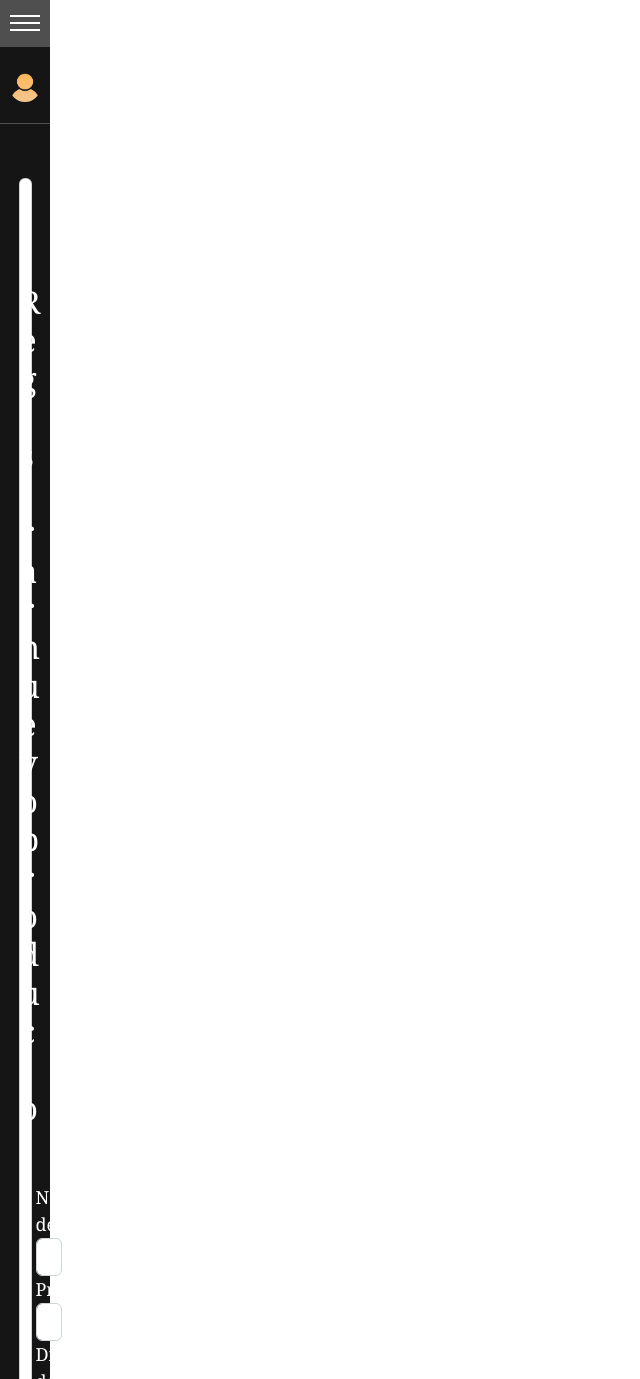
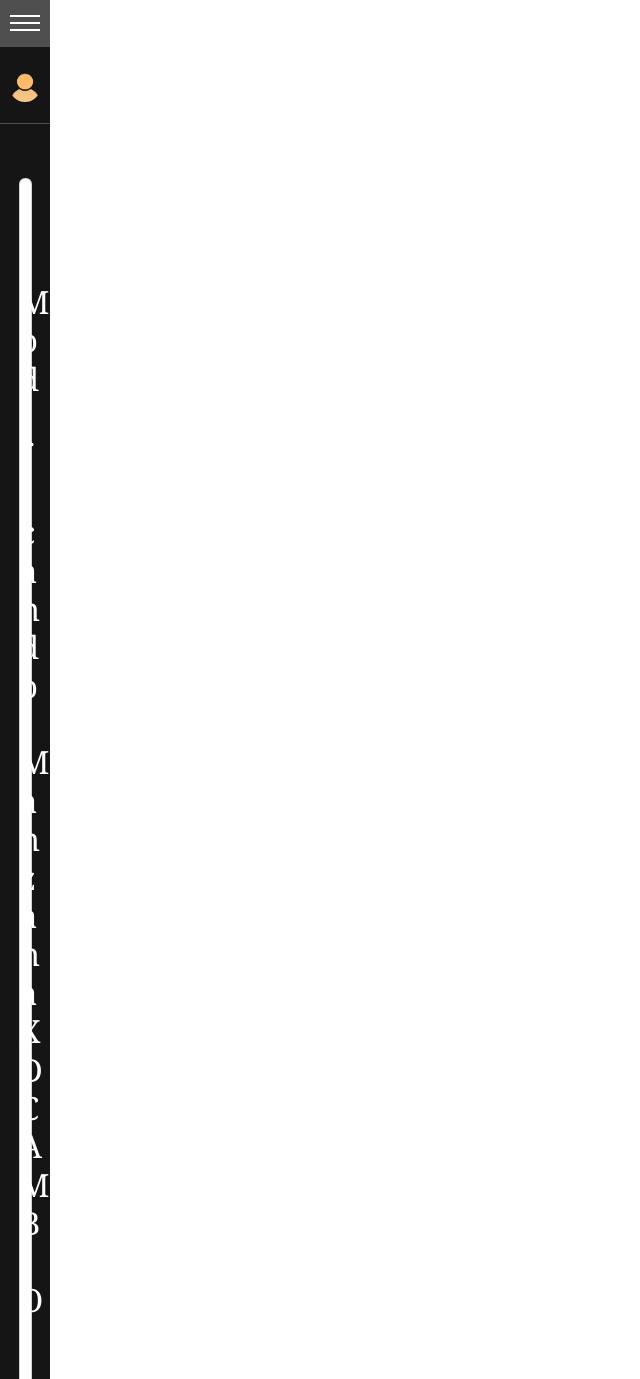
Before and after one commit to SantiHSilva/El-Dorado, a Django app: page /modificar/5/ in a window 1280 px wide. Shown: the whole page, without its empty margins (0-640 px from the left). Run offline with Django 4.2, Linux system fonts and the light colour scheme; data comes from the database, SQL or seed files in the repository; both versions use the stored data as it was after the commit; some libraries are stand-ins or nearby versions.

Commit message:
COMMIT COMMIT COMMIT COMMIT COMMIT COMMIT COMMIT COMMIT COMMIT COMMIT COMMIT COMMIT COMMIT COMMIT COMMIT COMMIT COMMIT COMMIT COMMIT COMMIT COMMIT V

```diff
--- a/gestion/views.py
+++ b/gestion/views.py
@@ -21,14 +21,16 @@ class FormularioInformacionView(HttpRequest):
 
     def modificar_producto(request, id):
         producto = get_object_or_404(Informacion, id=id)
-        print('producto:',producto.cantidad_productos)
+        # print('producto:',producto.cantidad_productos)
         data = {
-            'form': formularioInformacion(instance=producto)
+            'form': formularioInformacion(instance=producto),
+            'info': Informacion.objects.get(id=id)
         }
+        print(data['info'])
+        print('data:', data['info'].cantidad_productos)
         print('data:',data['form'])
         if request.method == 'POST':
             formulario = formularioInformacion(data=request.POST, instance=producto, files = request.FILES)
-            print("formulario:", formulario)
             if formulario.is_valid():
                 producto.update(**formulario.cleaned_data)
                 producto.save()
--- a/templates/modificar_producto.html
+++ b/templates/modificar_producto.html
@@ -15,7 +15,7 @@
             {% endif %}
 
             &nbsp;
-            <h2>&nbsp;&nbsp;Registrar nuevo producto</h2>
+            <h2>&nbsp;&nbsp;Modificando: {{info}}</h2>
             <hr>
             <div class="card-body">
                 <form action="" method="POST" enctype="multipart/form-data">
```
Also changed, not shown: db.sqlite3.
